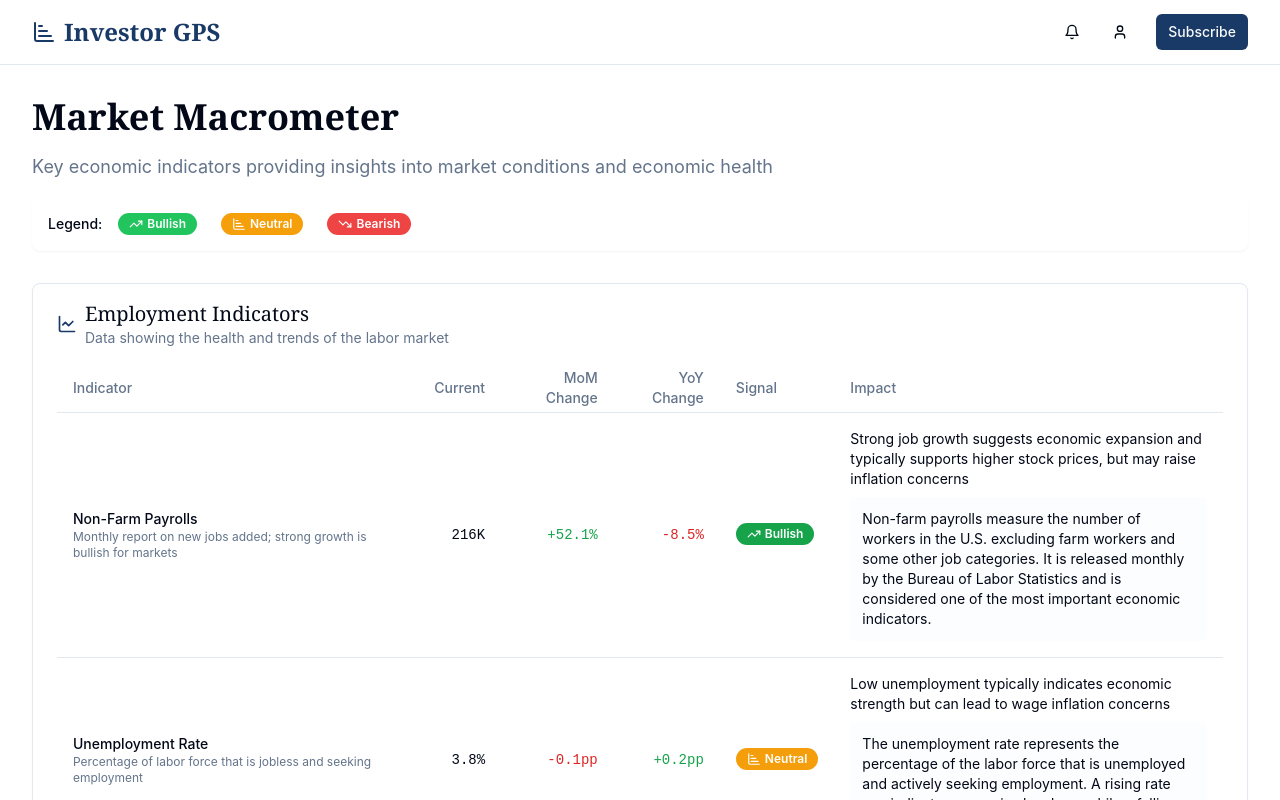
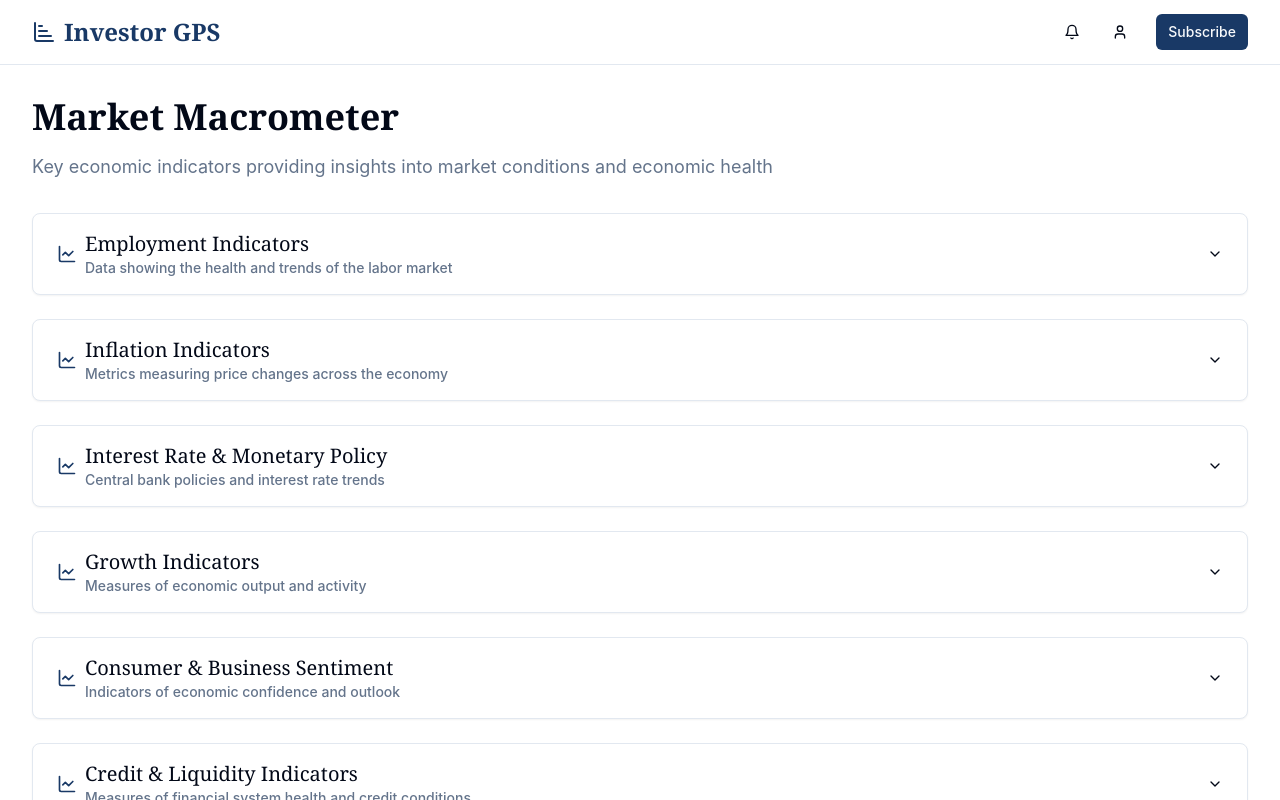
Before and after one commit to raghuchilukamari/investor-compass-blog, a React (Vite) app: page /market-macrometer in a window 1280 px wide. Shown: the top 800 px of the page. Built offline with nearby package versions, Linux system fonts and the light colour scheme.

Commit message:
Reverted to commit 8301f7a6e9ef1d2e4c39e5ae5d35f45612955ac4

```diff
--- a/src/pages/MarketMacrometer.tsx
+++ b/src/pages/MarketMacrometer.tsx
@@ -1,3 +1,4 @@
+
 import { useState } from "react";
 import { Card } from "@/components/ui/card";
 import { Accordion, AccordionContent, AccordionItem, AccordionTrigger } from "@/components/ui/accordion";
@@ -7,6 +8,7 @@ import { ChartBarIncreasing, TrendingDown, TrendingUp, Info, ChartLine } from "l
 import { Collapsible, CollapsibleContent, CollapsibleTrigger } from "@/components/ui/collapsible";
 import Header from "@/components/layout/Header";
 
+// Economic indicators data with MoM and YoY changes
 const economicIndicators = [
   {
     category: "Employment Indicators",
@@ -302,36 +304,16 @@ export default function MarketMacrometer() {
             <p className="text-muted-foreground text-lg">
               Key economic indicators providing insights into market conditions and economic health
             </p>
-
-            <div className="flex items-center gap-4 p-4 bg-card rounded-lg shadow-sm">
-              <span className="text-sm font-medium">Legend:</span>
-              <div className="flex items-center gap-6">
-                <div className="flex items-center gap-2">
-                  <Badge className="bg-bullish text-white">
-                    <TrendingUp className="h-3.5 w-3.5 mr-1" />
-                    Bullish
-                  </Badge>
-                </div>
-                <div className="flex items-center gap-2">
-                  <Badge className="bg-neutral text-white">
-                    <ChartBarIncreasing className="h-3.5 w-3.5 mr-1" />
-                    Neutral
-                  </Badge>
-                </div>
-                <div className="flex items-center gap-2">
-                  <Badge className="bg-bearish text-white">
-                    <TrendingDown className="h-3.5 w-3.5 mr-1" />
-                    Bearish
-                  </Badge>
-                </div>
-              </div>
-            </div>
           </div>
 
-          <div className="space-y-6">
+          <Accordion type="single" collapsible className="space-y-6">
             {economicIndicators.map((category) => (
-              <Card key={category.category} className="border rounded-lg bg-card shadow-sm">
-                <div className="px-6 py-4">
+              <AccordionItem
+                key={category.category}
+                value={category.category}
+                className="border rounded-lg bg-card shadow-sm"
+              >
+                <AccordionTrigger className="px-6 py-4 hover:no-underline">
                   <div className="flex items-center">
                     <ChartLine className="h-5 w-5 mr-2 text-primary" />
                     <div className="text-left">
@@ -339,8 +321,8 @@ export default function MarketMacrometer() {
                       <p className="text-sm text-muted-foreground">{category.description}</p>
                     </div>
                   </div>
-                </div>
-                <div className="px-6 pb-6">
+                </AccordionTrigger>
+                <AccordionContent className="px-6 pb-6">
                   <div className="overflow-x-auto">
                     <Table>
                       <TableHeader>
@@ -378,22 +360,30 @@ export default function MarketMacrometer() {
                               </Badge>
                             </TableCell>
                             <TableCell>
-                              <div>
-                                <p className="text-sm">{indicator.impact}</p>
-                                <p className="mt-2 bg-muted/20 p-3 rounded-md text-sm">
+                              <Collapsible>
+                                <div className="flex items-center justify-between">
+                                  <p className="text-sm">{indicator.impact}</p>
+                                  <CollapsibleTrigger
+                                    onClick={() => toggleDetails(indicator.name)}
+                                    className="rounded-full p-1 hover:bg-muted ml-2 flex-shrink-0"
+                                  >
+                                    <Info className="h-4 w-4 text-muted-foreground" />
+                                  </CollapsibleTrigger>
+                                </div>
+                                <CollapsibleContent className="mt-2 bg-muted/20 p-3 rounded-md text-sm">
                                   {indicator.details}
-                                </p>
-                              </div>
+                                </CollapsibleContent>
+                              </Collapsible>
                             </TableCell>
                           </TableRow>
                         ))}
                       </TableBody>
                     </Table>
                   </div>
-                </div>
-              </Card>
+                </AccordionContent>
+              </AccordionItem>
             ))}
-          </div>
+          </Accordion>
         </div>
       </div>
     </div>
```
